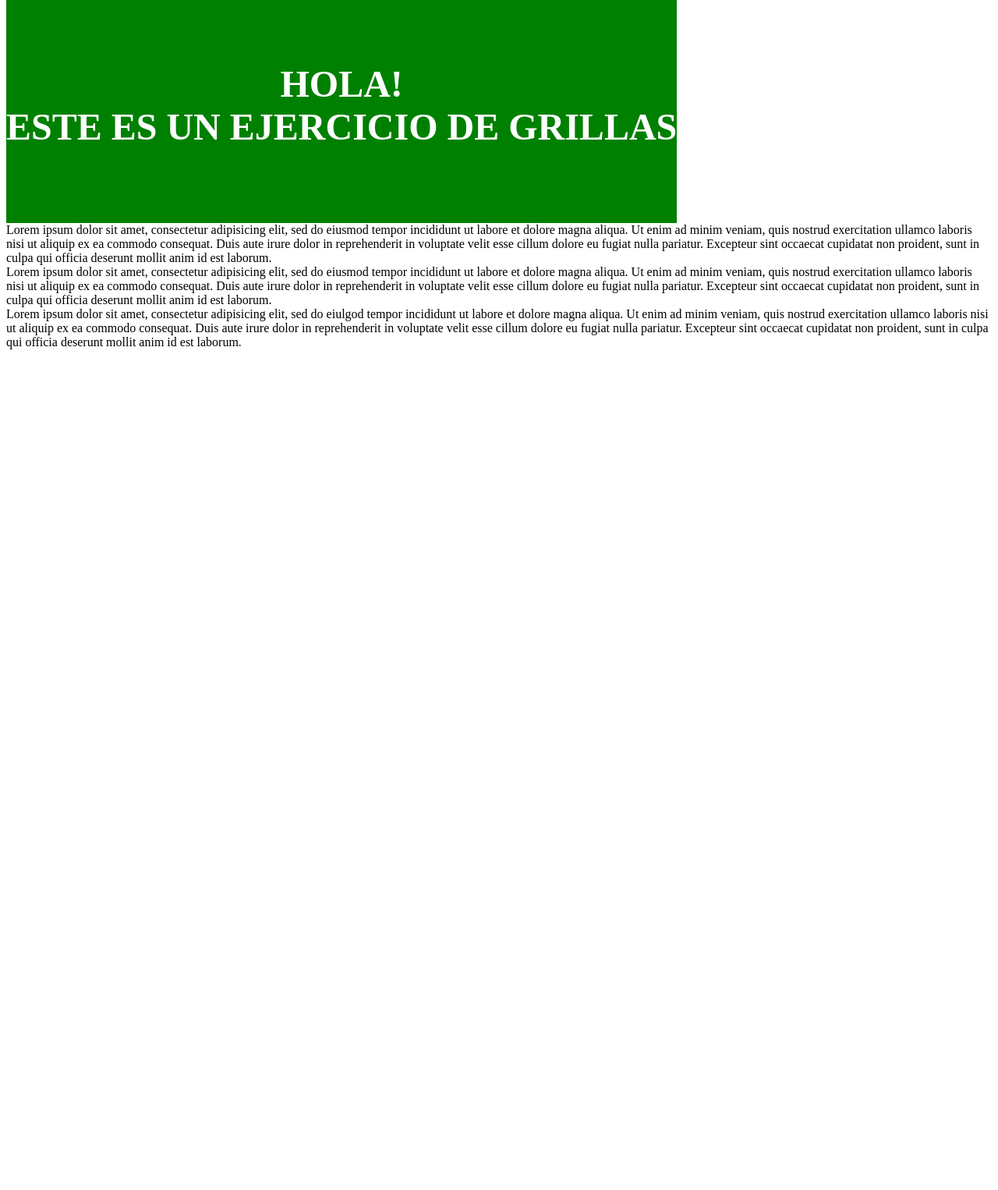
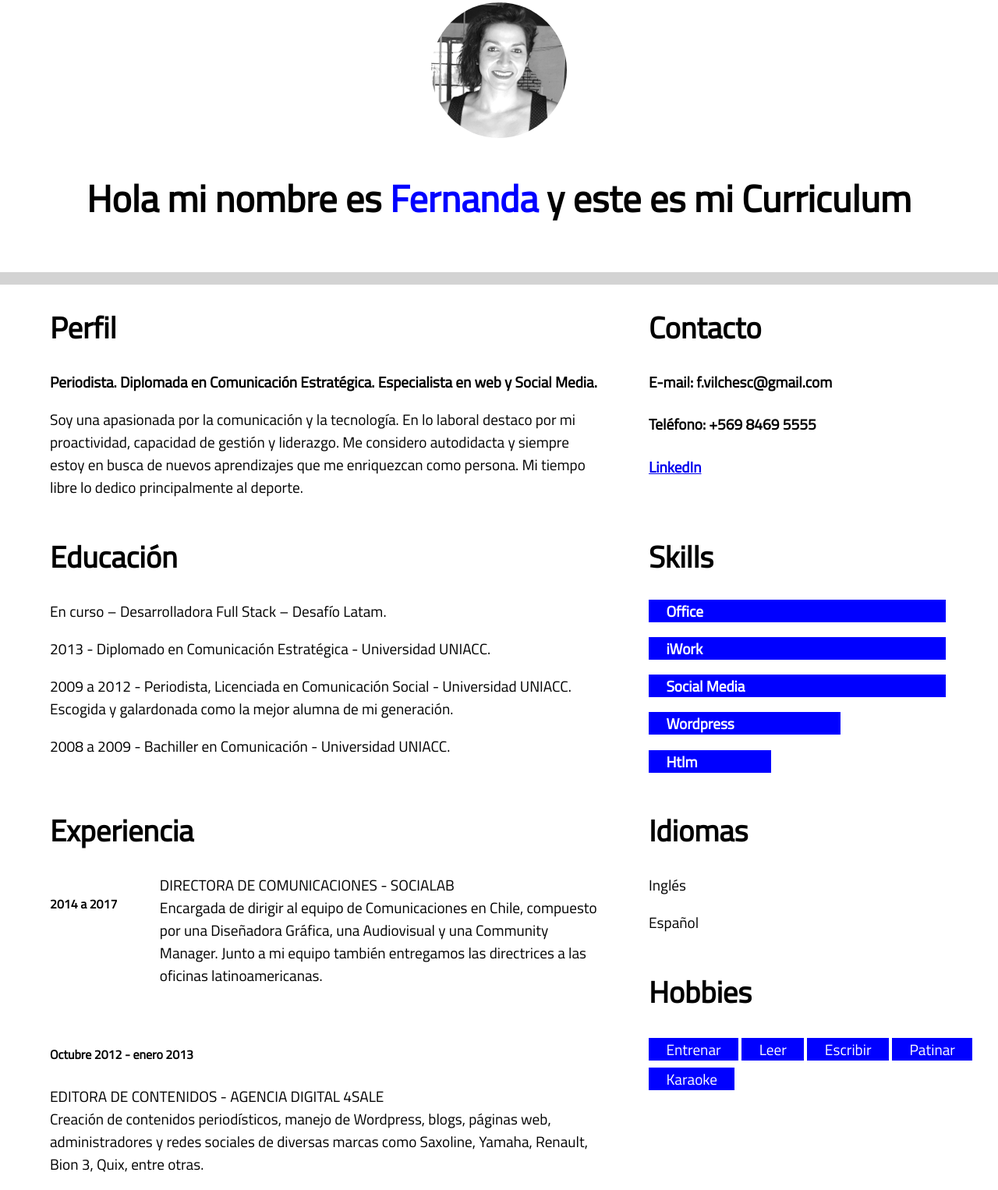
Before and after one commit to fervilches/Actividad6-CV, a plain HTML site: page index.html in a window 1280 px wide. Shown: the part 23-1549 px from the top of the page at 78% size. Before the commit the page ends 800 px from the top, so only its background shows below. Drawn offline with Linux system fonts and the light colour scheme.

Commit message:
Estructura lista,faltan detalles

```diff
--- a/index.html
+++ b/index.html
@@ -4,6 +4,7 @@
     <meta charset="utf-8">
     <title>Curriculum Fernanda Vilches</title>
     <meta name="viewport" content="width=device-width, initial-scale=1.0">
+    <link href="https://fonts.googleapis.com/css?family=Titillium+Web" rel="stylesheet">
     <style media="screen">
 
     .row{
@@ -15,19 +16,140 @@ clear: both;
 .col-md-6, .col-md-7, .col-md-8, .col-md-9, .col-md-10,
 .col-sm-1, .col-sm-2, .col-sm-3, .col-sm-4, .col-sm-5,
 .col-sm-6, .col-sm-7, .col-sm-8, .col-sm-9, .col-sm-10{
-float: left;
+float:left;
+}
+
+body{
+  margin: 0;
 }
 
 .imagen-responsive{
-max-width: 100%;}
+max-width: 100%;
+border-radius: 111px
+}
 
 .header{
-  background-color: green;
-  color: white;
+  background-color: white;
+  color: black;
   text-align: center;
   font-size: 3vh;
-  padding: 5% 0 5% 0;
+  padding: 2% 0 2% 0;
+  font-family: 'Titillium Web', sans-serif;
+
 }
+
+.header span{
+  color: blue;
+  font-weight: bolder;
+}
+
+.separador{
+  background-color: lightgray;
+  max-height: 2%;
+  padding: 0;
+}
+
+.acerca{
+  font-family: 'Titillium Web', sans-serif;
+  padding-left: 5%;
+  box-sizing: border-box;
+  font-size: 2.4vh;
+  display: table-cell;
+
+}
+
+.acerca span{
+  font-weight: bold;
+}
+
+.contacto{
+  font-family: 'Titillium Web', sans-serif;
+  padding-left: 5%;
+  box-sizing: border-box;
+  font-size: 2.4vh;
+}
+
+.educación{
+  font-family: 'Titillium Web', sans-serif;
+  padding-left: 5%;
+  box-sizing: border-box;
+  font-size: 2.4vh;
+  display: table-cell;
+
+}
+
+.skills{
+  font-family: 'Titillium Web', sans-serif;
+  padding-left: 5%;
+  box-sizing: border-box;
+  font-size: 2.4vh;
+}
+
+.cien{
+  background-color: blue;
+  max-width: 80%;
+  padding-left: 5%;
+  color: white;
+  font-weight: bold;
+}
+
+.setenta{
+  background-color: blue;
+  max-width: 50%;
+  padding-left: 5%;
+  color: white;
+  font-weight: bold;
+}
+
+.cincuenta{
+  background-color: blue;
+  max-width: 30%;
+  padding-left: 5%;
+  color: white;
+  font-weight: bold;
+}
+
+.experiencia{
+  font-family: 'Titillium Web', sans-serif;
+  padding-left: 5%;
+  box-sizing: border-box;
+  font-size: 2.4vh;
+  display: table-cell;
+
+}
+
+.experiencia .año{
+  display: table-cell;
+  float: left;
+}
+
+.párrafo{
+  padding-left: 20%;
+}
+
+.idiomas{
+  font-family: 'Titillium Web', sans-serif;
+  padding-left: 5%;
+  box-sizing: border-box;
+  font-size: 2.4vh;
+}
+
+.hobbies{
+  font-family: 'Titillium Web', sans-serif;
+  padding-left: 5%;
+  box-sizing: border-box;
+  font-size: 2.4vh;
+}
+
+.hobbies p{
+  display: inline;
+  padding:0 5% 0 5%;
+  background-color: blue;
+  color: white;
+  box-sizing: border-box;
+  line-height: 200%;
+}
+
 
 @media(max-width: 480px){
 .col-sm-1{
@@ -62,7 +184,7 @@ max-width: 100%;}
 }
 }
 
-@media(max-width:768px){
+@media (min-width:481px)and (max-width:768px){
 .col-md-1{
   width: 10%;
 }
@@ -132,24 +254,67 @@ max-width: 100%;}
 
   <body>
     <div class="row">
-      <div class="col-sm-10 col-md-10 header">
-        <h1>HOLA!<br>ESTE ES UN EJERCICIO DE GRILLAS</h1>
+      <div class="col-sm-10 col-md-10 col-lg-10 header">
+        <img class="imagen-responsive" src="CV.png" alt="Fernanda Vilches">
+        <h1>Hola mi nombre es <span>Fernanda</span> y este es mi Curriculum</h1>
       </div>
 
-      <div class="col-md-3 col-sm-10 columnas">
-        <img class="imagen-responsive"src="stegosaurus.jpeg" alt="">Lorem ipsum dolor sit amet, consectetur adipisicing elit, sed do eiusmod tempor incididunt ut labore et dolore magna aliqua. Ut enim ad minim veniam, quis nostrud exercitation ullamco laboris nisi ut aliquip ex ea commodo consequat. Duis aute irure dolor in reprehenderit in voluptate velit esse cillum dolore eu fugiat nulla pariatur. Excepteur sint occaecat cupidatat non proident, sunt in culpa qui officia deserunt mollit anim id est laborum.
+      <div class="col-sm-10 col-md-10 col-lg-10 separador">
+        <p></p>
       </div>
 
+      <div class="col-sm-10 col-md-10 col-lg-6 acerca">
+        <h1>Perfil</h1>
+        <p><span>Periodista. Diplomada en Comunicación Estratégica. Especialista en web y Social Media.</span></p>
+        <p>Soy una apasionada por la comunicación y la tecnología. En lo laboral destaco por mi proactividad, capacidad de gestión y liderazgo. Me considero autodidacta y siempre estoy en busca de nuevos aprendizajes que me enriquezcan como persona. Mi tiempo libre lo dedico principalmente al deporte.</p>
+      </div>
 
-    <div class="col-md-3 col-sm-10 columnas">
-        <img class="imagen-responsive" src="stegosaurus.jpeg" alt="">Lorem ipsum dolor sit amet, consectetur adipisicing elit, sed do eiusmod tempor incididunt ut labore et dolore magna aliqua. Ut enim ad minim veniam, quis nostrud exercitation ullamco laboris nisi ut aliquip ex ea commodo consequat. Duis aute irure dolor in reprehenderit in voluptate velit esse cillum dolore eu fugiat nulla pariatur. Excepteur sint occaecat cupidatat non proident, sunt in culpa qui officia deserunt mollit anim id est laborum.
-    </div>
+      <div class="col-sm-10 col-md-10 col-lg-4 contacto">
+        <h1>Contacto</h1>
+        <h4>E-mail: f.vilchesc@gmail.com</h4>
+        <h4>Teléfono: +569 8469 5555</h4>
+        <h4> <a href="http://bit.ly/2vzhwiW">LinkedIn</a></h4>
+      </div>
 
-    <div class="col-md-3 col-sm-10 columnas">
-        <img class="imagen-responsive" src="stegosaurus.jpeg" alt="">Lorem ipsum dolor sit amet, consectetur adipisicing elit, sed do eiulgod tempor incididunt ut labore et dolore magna aliqua. Ut enim ad minim veniam, quis nostrud exercitation ullamco laboris nisi ut aliquip ex ea commodo consequat. Duis aute irure dolor in reprehenderit in voluptate velit esse cillum dolore eu fugiat nulla pariatur. Excepteur sint occaecat cupidatat non proident, sunt in culpa qui officia deserunt mollit anim id est laborum.
-    </div>
-  </div>
+      <div class="col-sm-10 col-md-10 col-lg-6 educación">
+        <h1>Educación</h1>
+        <p>En curso – Desarrolladora Full Stack – Desafío Latam.</p>
+        <p>2013 - Diplomado en Comunicación Estratégica - Universidad UNIACC.</p>
+        <p>2009 a 2012 - Periodista, Licenciada en Comunicación Social - Universidad UNIACC. Escogida y galardonada como la mejor alumna de mi generación.</p>
+        <p>2008 a 2009 - Bachiller en Comunicación - Universidad UNIACC.</p>
+      </div>
 
+      <div class="col-sm-10 col-md-10 col-lg-4 skills">
+        <h1>Skills</h1>
+        <p class="cien">Office</p>
+        <p class="cien">iWork</p>
+        <p class="cien">Social Media</p>
+        <p class="setenta">Wordpress</p>
+        <p class="cincuenta">Htlm</p>
+      </div>
+
+      <div class="col-sm-10 col-md-10 col-lg-6 experiencia">
+        <div class=""> <h1>Experiencia</h1>  </div>
+        <div class="año"><h5>2014 a 2017<h5></div>
+          <div class="párrafo"><p>DIRECTORA DE COMUNICACIONES - SOCIALAB <br> Encargada de dirigir al equipo de Comunicaciones en
+          Chile, compuesto por una Diseñadora Gráfica, una Audiovisual y una Community Manager. Junto a mi equipo también
+          entregamos las directrices a las oficinas latinoamericanas.</p></div>
+          <br>
+        <h5>Octubre 2012 - enero 2013</h5>
+        <p>EDITORA DE CONTENIDOS - AGENCIA DIGITAL 4SALE <br>Creación de contenidos periodísticos, manejo de
+          Wordpress, blogs, páginas web, administradores y redes sociales de diversas marcas como Saxoline, Yamaha, Renault, Bion 3, Quix, entre otras.</p>
+      </div>
+
+      <div class="col-sm-10 col-md-10 col-lg-4 idiomas">
+        <h1>Idiomas</h1>
+        <p>Inglés</p>
+        <p>Español</p>
+      </div>
+
+      <div class="col-sm-10 col-md-10 col-lg-4 hobbies">
+        <h1>Hobbies</h1>
+        <p>Entrenar</p> <p>Leer</p> <p>Escribir</p> <p>Patinar</p> <p>Karaoke</p>
+      </div>
 
   </body>
 </html>
```
Also changed, not shown: CV.png (added), 1 other file.
